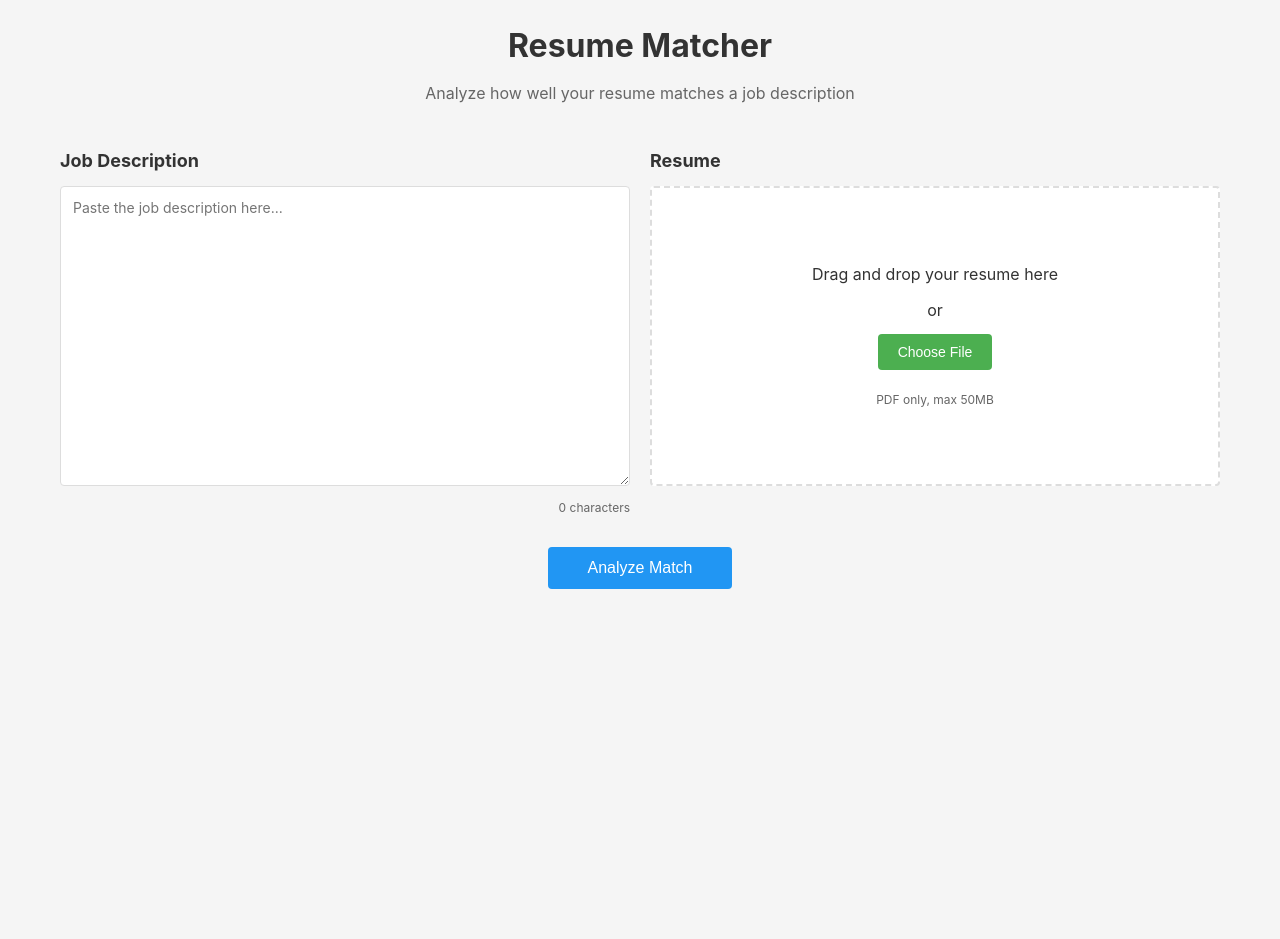
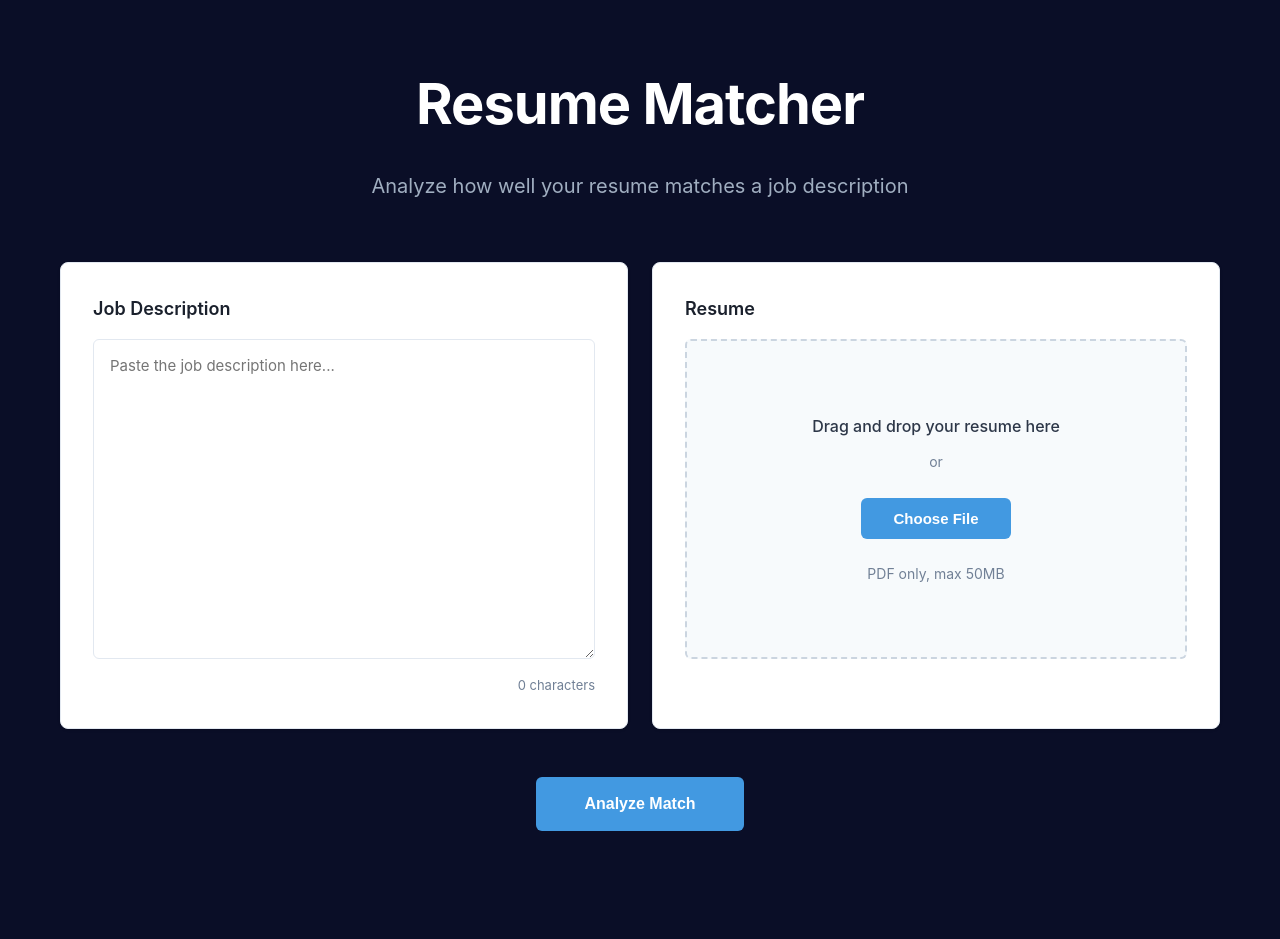
Before and after one commit to m6lvink/AI-Resume-Scanner, a Flask app: page / in a window 1280 px wide. Before the commit the page ends 589 px from the top, so only its background shows below. Run offline with Flask 3, Linux system fonts and the light colour scheme.

Commit message:
UI Update: dark blue theme & changed some of the interactive parts

```diff
--- a/static/style.css
+++ b/static/style.css
@@ -5,8 +5,8 @@
 }
 
 body {
-    font-family: -apple-system, BlinkMacSystemFont, 'Segoe UI', Arial, sans-serif;
-    background-color: #f5f5f5;
+    font-family: -apple-system, BlinkMacSystemFont, 'Segoe UI', 'Roboto', sans-serif;
+    background-color: #0a0e27;
     color: #333;
     line-height: 1.6;
 }
@@ -14,95 +14,133 @@ body {
 .container {
     max-width: 1200px;
     margin: 0 auto;
-    padding: 20px;
+    padding: 60px 20px;
 }
 
 header {
     text-align: center;
-    margin-bottom: 40px;
+    margin-bottom: 60px;
 }
 
 header h1 {
-    font-size: 32px;
-    margin-bottom: 10px;
+    font-size: 56px;
+    margin-bottom: 20px;
+    font-weight: 700;
+    color: #ffffff;
+    letter-spacing: -1px;
 }
 
 header p {
-    color: #666;
-    font-size: 16px;
+    font-size: 20px;
+    color: #a0aec0;
+    font-weight: 400;
 }
 
 .input-section {
     display: grid;
     grid-template-columns: 1fr 1fr;
-    gap: 20px;
-    margin-bottom: 20px;
+    gap: 24px;
+    margin-bottom: 40px;
+}
+
+.input-column {
+    background: #ffffff;
+    padding: 32px;
+    border-radius: 8px;
+    box-shadow: 0 1px 3px rgba(0,0,0,0.12);
+    border: 1px solid #e2e8f0;
 }
 
 .input-column h2 {
     font-size: 18px;
-    margin-bottom: 10px;
+    margin-bottom: 16px;
+    color: #1a202c;
+    font-weight: 600;
 }
 
 #jobDesc {
     width: 100%;
-    height: 300px;
-    padding: 12px;
-    border: 1px solid #ddd;
-    border-radius: 4px;
+    height: 320px;
+    padding: 16px;
+    border: 1px solid #e2e8f0;
+    border-radius: 6px;
     font-family: inherit;
-    font-size: 14px;
+    font-size: 15px;
     resize: vertical;
+    transition: border-color 0.2s;
+    background: #ffffff;
+}
+
+#jobDesc:focus {
+    outline: none;
+    border-color: #4299e1;
 }
 
 .char-count {
     text-align: right;
-    font-size: 12px;
-    color: #666;
-    margin-top: 5px;
+    font-size: 13px;
+    color: #718096;
+    margin-top: 8px;
 }
 
 .dropzone {
-    border: 2px dashed #ddd;
-    border-radius: 4px;
-    padding: 40px;
+    border: 2px dashed #cbd5e0;
+    border-radius: 6px;
+    padding: 60px 40px;
     text-align: center;
-    background-color: #fff;
-    min-height: 300px;
+    background: #f7fafc;
+    min-height: 320px;
     display: flex;
     align-items: center;
     justify-content: center;
+    transition: all 0.2s;
+    cursor: pointer;
+}
+
+.dropzone:hover {
+    border-color: #4299e1;
+    background: #edf2f7;
 }
 
 .dropzone.dragover {
-    border-color: #4CAF50;
-    background-color: #f0f8f0;
+    border-color: #48bb78;
+    background: #f0fff4;
 }
 
 .dropzone-content p:first-child {
     font-size: 16px;
-    margin-bottom: 10px;
+    margin-bottom: 12px;
+    color: #2d3748;
+    font-weight: 500;
+}
+
+.dropzone-content p {
+    color: #718096;
+    margin: 8px 0;
+    font-size: 14px;
 }
 
 .dropzone-content button {
-    margin: 10px 0;
-    padding: 10px 20px;
-    background-color: #4CAF50;
+    margin: 16px 0;
+    padding: 12px 32px;
+    background: #4299e1;
     color: white;
     border: none;
-    border-radius: 4px;
+    border-radius: 6px;
     cursor: pointer;
-    font-size: 14px;
+    font-size: 15px;
+    font-weight: 600;
+    transition: background 0.2s;
 }
 
 .dropzone-content button:hover {
-    background-color: #45a049;
+    background: #3182ce;
 }
 
 .file-info {
-    font-size: 12px;
-    color: #666;
-    margin-top: 10px;
+    font-size: 13px;
+    color: #718096;
+    margin-top: 12px;
 }
 
 .file-selected {
@@ -110,50 +148,59 @@ header p {
 }
 
 .file-selected p {
-    margin: 5px 0;
+    margin: 8px 0;
 }
 
 #fileName {
-    font-weight: bold;
+    font-weight: 600;
+    color: #2d3748;
+    font-size: 15px;
 }
 
 #fileSize {
-    color: #666;
+    color: #718096;
     font-size: 14px;
 }
 
 .file-selected button {
-    margin-top: 10px;
-    padding: 8px 16px;
-    background-color: #f44336;
+    margin-top: 16px;
+    padding: 10px 24px;
+    background: #f56565;
     color: white;
     border: none;
-    border-radius: 4px;
+    border-radius: 6px;
     cursor: pointer;
+    font-weight: 600;
+    transition: background 0.2s;
+}
+
+.file-selected button:hover {
+    background: #e53e3e;
 }
 
 .analyze-section {
     text-align: center;
-    margin: 30px 0;
+    margin: 48px 0;
 }
 
 #analyzeBtn {
-    padding: 12px 40px;
-    background-color: #2196F3;
+    padding: 18px 48px;
+    background: #4299e1;
     color: white;
     border: none;
-    border-radius: 4px;
+    border-radius: 6px;
     font-size: 16px;
     cursor: pointer;
-    font-weight: 500;
+    font-weight: 600;
+    transition: background 0.2s;
 }
 
 #analyzeBtn:hover {
-    background-color: #0b7dda;
+    background: #3182ce;
 }
 
 #analyzeBtn:disabled {
-    background-color: #ccc;
+    background: #cbd5e0;
     cursor: not-allowed;
 }
 
```
Also changed, not shown: other parts of static/style.css (+121 -67 lines).
